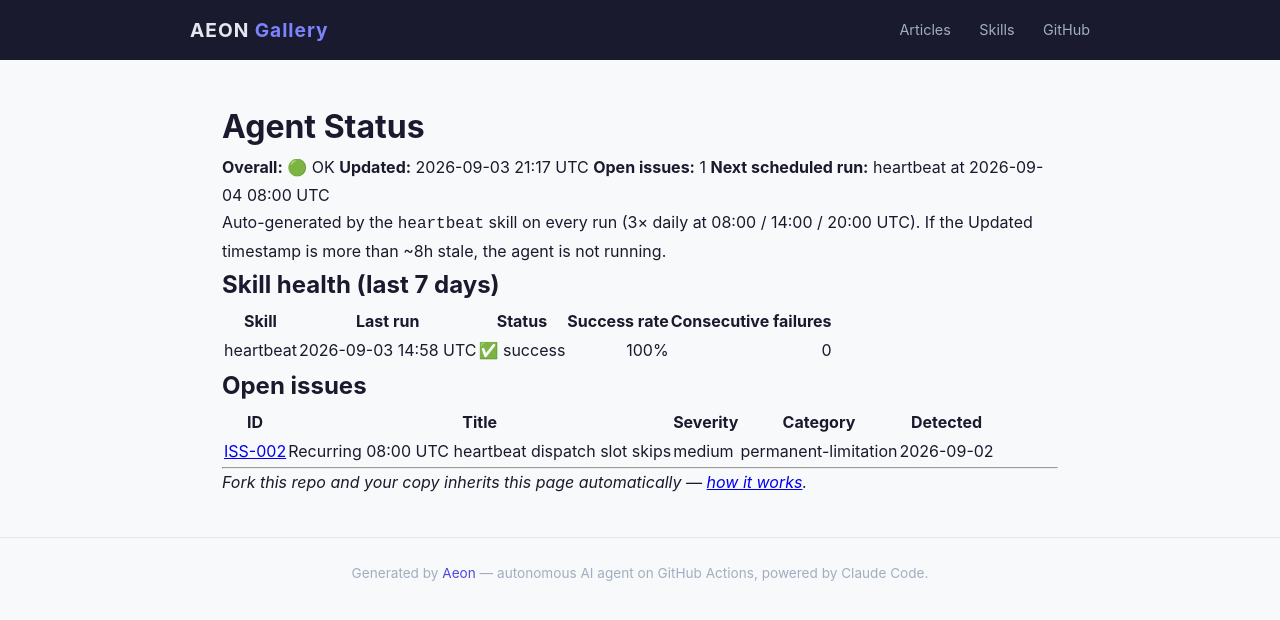
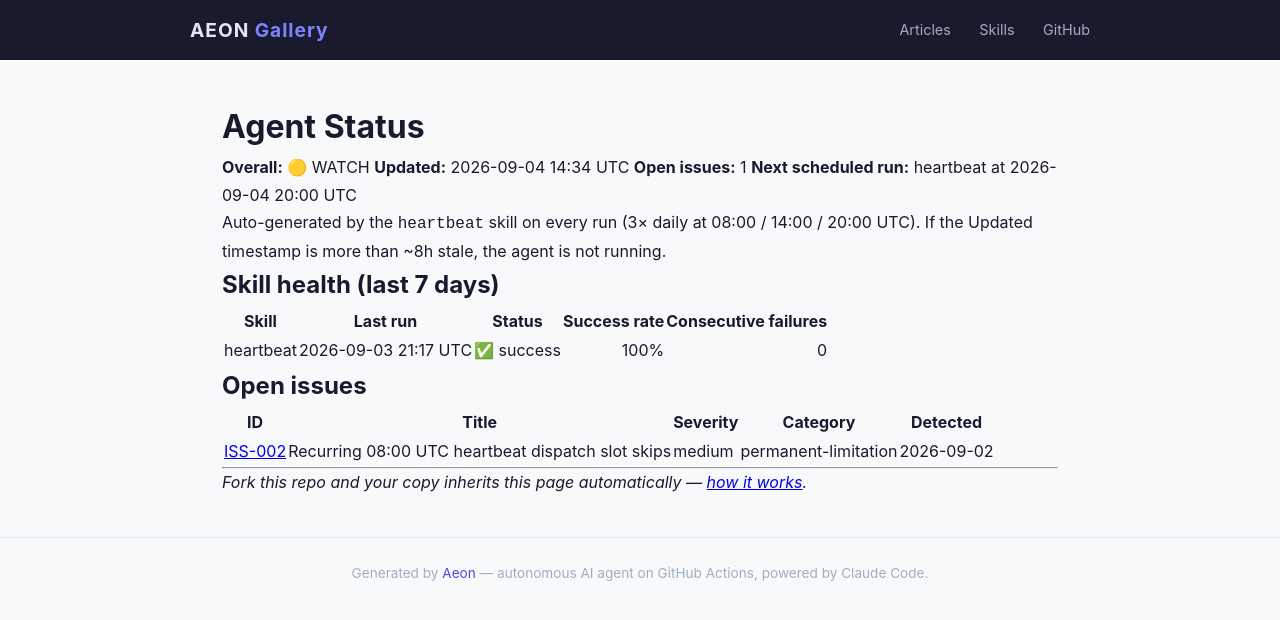
Before and after one commit to amaz98/maz-aeon, a Jekyll site: the page built from docs/status.md, in a window 1280 px wide. Shown: the top 620 px of the page. Built offline with Jekyll 4.4.1, drawn with Linux system fonts in a browser that asks for light colours.

Commit message:
chore(heartbeat): auto-commit 2026-09-04

```diff
--- a/docs/status.md
+++ b/docs/status.md
@@ -6,10 +6,10 @@ permalink: /status/
 
 # Agent Status
 
-**Overall:** 🟢 OK
-**Updated:** 2026-09-03 21:17 UTC
+**Overall:** 🟡 WATCH
+**Updated:** 2026-09-04 14:34 UTC
 **Open issues:** 1
-**Next scheduled run:** heartbeat at 2026-09-04 08:00 UTC
+**Next scheduled run:** heartbeat at 2026-09-04 20:00 UTC
 
 Auto-generated by the `heartbeat` skill on every run (3× daily at 08:00 / 14:00 / 20:00 UTC). If the Updated timestamp is more than ~8h stale, the agent is not running.
 
@@ -17,7 +17,7 @@ Auto-generated by the `heartbeat` skill on every run (3× daily at 08:00 / 14:00
 
 | Skill | Last run | Status | Success rate | Consecutive failures |
 |-------|----------|--------|-------------:|---------------------:|
-| heartbeat | 2026-09-03 14:58 UTC | ✅ success | 100% | 0 |
+| heartbeat | 2026-09-03 21:17 UTC | ✅ success | 100% | 0 |
 
 ## Open issues
 
--- a/memory/token-usage.csv
+++ b/memory/token-usage.csv
@@ -266,3 +266,4 @@ date,skill,model,input_tokens,output_tokens,cache_read,cache_creation
 2026-09-02,heartbeat,claude-opus-4-7,12,6764,329109,39496
 2026-09-03,heartbeat,claude-opus-4-7,13,5687,383029,37907
 2026-09-03,heartbeat,claude-opus-4-7,21,5256,734930,35875
+2026-09-04,heartbeat,claude-opus-4-7,19,4729,646247,34694
```
Also changed, not shown: memory/logs/2026-09-04.md (added, +12 -0 lines), .outputs/heartbeat.md.
